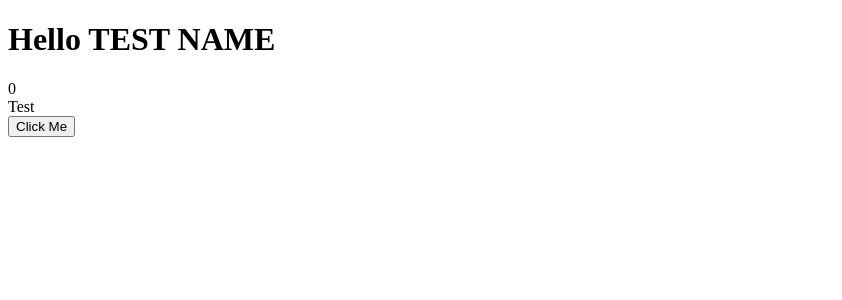
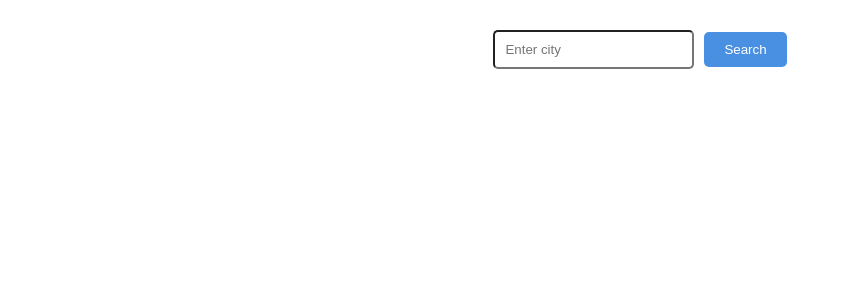
Before and after one commit to SwarajAnand/LPU-SEC-9, a React (Vite) app in the folder React/: page / in a window 1280 px wide. Shown: the top 300 px of the page, without its empty margins (0-842 px from the left). Built offline with nearby package versions, Linux system fonts and the light colour scheme.

Commit message:
Done with the react state and basics of useEffect

```diff
--- a/React/src/App.jsx
+++ b/React/src/App.jsx
@@ -1,12 +1,19 @@
-import Demo from "./components/Demo";
+import WeatherComponent from "./components/24_06_EVE/WeatherComponent";
 
 function App() {
   console.log("App is rendered");
   return (
     <>
-      <Demo />
+      {/* <Demo data={{ name: "TEST NAME" , age: 20, gender: "male"}} /> */}
+      <WeatherComponent />
     </>
   );
 }
 
 export default App;
+
+
+// cc0c6f2482424f69bd874449252406
+
+
+  // http://api.weatherapi.com/v1/current.json?key=cc0c6f2482424f69bd874449252406&q=India&aqi=no
--- /dev/null
+++ b/React/src/components/24_06_EVE/WeatherCard.jsx
@@ -0,0 +1,32 @@
+import React from "react";
+
+const WeatherCard = ({ data }) => {
+  const {
+    current: {
+      condition: { icon, text },
+      humidity,
+    },
+    location: { name, country },
+  } = data;
+
+  return (
+    <div
+      style={{
+        backgroundColor: "#f0f8ff",
+        color: "#333",
+        width: "300px",
+        margin: "30px auto",
+        padding: "20px",
+        borderRadius: "15px",
+        boxShadow: "0 4px 10px rgba(0,0,0,0.1)",
+      }}
+    >
+      <h2 style={{ margin: "10px 0" }}>{name}, {country}</h2>
+      <img src={icon} alt="weather-icon" />
+      <h3 style={{ margin: "10px 0" }}>{text}</h3>
+      <p><strong>Humidity:</strong> {humidity}%</p>
+    </div>
+  );
+};
+
+export default WeatherCard;
--- /dev/null
+++ b/React/src/components/24_06_EVE/WeatherComponent.jsx
@@ -0,0 +1,64 @@
+import React, { useState } from "react";
+import WeatherCard from "./WeatherCard";
+
+const WeatherComponent = () => {
+  const [input, setInput] = useState("");
+  const [data, setData] = useState(null);
+  const [arr, setArr] = useState([]);
+  const apiKey = "cc0c6f2482424f69bd874449252406";
+
+  const addToArray = () => {
+    let newArr = [...arr];
+    newArr.push(input);
+    setArr(newArr);
+  }
+
+  async function apiDataCall() {
+    const jData = await fetch(
+      `http://api.weatherapi.com/v1/current.json?key=${apiKey}&q=${input}&aqi=no`
+    );
+    const data = await jData.json();
+    setData(data);
+  }
+
+  return (
+    <div style={{ textAlign: "center", marginTop: "30px" }}>
+      <input
+        type="text"
+        value={input}
+        placeholder="Enter city"
+        onChange={(e) => setInput(e.target.value)}
+        style={{ padding: "10px", borderRadius: "5px", marginRight: "10px" }}
+      />
+      <button
+        onClick={() => {
+          apiDataCall();
+          addToArray();
+        }}
+        style={{
+          padding: "10px 20px",
+          borderRadius: "5px",
+          backgroundColor: "#4a90e2",
+          color: "#fff",
+          border: "none",
+          cursor: "pointer",
+        }}
+      >
+        Search
+      </button>
+
+      {data && <WeatherCard data={data} />}
+
+
+      {
+        arr.map((item) => {
+          return(
+            <p>{item}</p>
+          )
+        })
+      }
+    </div>
+  );
+};
+
+export default WeatherComponent;
--- /dev/null
+++ b/React/src/components/CustomButton.jsx
@@ -0,0 +1,20 @@
+const CustomButton = (prop) => {
+    console.log(prop);
+  return (
+    <button
+      style={{
+        backgroundColor: prop.buttonData.color,
+        color: "#fff",
+        border: "none",
+        padding: "10px 20px",
+        borderRadius: "5px",
+        cursor: "pointer",
+        fontSize: "16px"
+      }}
+    >
+      {prop.buttonData.name}
+    </button>
+  );
+};
+
+export default CustomButton;
--- a/React/src/components/Demo.jsx
+++ b/React/src/components/Demo.jsx
@@ -1,29 +1,38 @@
 import { useState } from "react";
 import Test from "./Test";
+import CustomButton from "./CustomButton";
 
-function Demo() {
+function Demo(prop) {
+  console.log(prop);
   const name = "TEST NAME";
   var ans = 0;
 
-  const [sum, setSum] = useState(0);
+  const [sum, setSum] = useState(prop.data.name);
 
-  console.log(sum);
+  //   console.log(sum);
 
   const addVal = () => {
     ans = ans + 10;
     // console.log(ans);
     setSum(sum + 1);
-  }
+  };
 
-  console.log("Demo is rendered");
+  //   console.log("Demo is rendered");
   return (
     <>
       <h1>Hello {name}</h1>
       <div>{sum}</div>
       <Test />
-      <button onClick={addVal}>Click Me</button>
+      {/* <button onClick={addVal}>Click Me</button> */}
+
+      <CustomButton buttonData={{ name: "Submit", color: "green" }} />
+      {/* <CustomButton name="Submit" color="green" />
+      <CustomButton name="Submit" color="red" />
+      <CustomButton name="Submit" color="yellow" />
+      <CustomButton name="Submit" color="sky" />
+      <CustomButton name="Submit" color="magwenta" /> */}
     </>
-  )
+  );
 }
 
-export default Demo
+export default Demo;
--- a/React/src/components/Test.jsx
+++ b/React/src/components/Test.jsx
@@ -1,8 +1,39 @@
-import React from "react";
+import React, { useEffect } from "react";
 
 const Test = () => {
-  console.log("Test is getting rerendered");
-  return <div>Test</div>;
+//   console.log("Test is getting rerendered");s
+  const [count, setCount] = React.useState(0);
+
+  console.log("Test is rendered");
+
+  useEffect(() => {
+    console.log("useEffect is called");
+  }, []);
+
+
+    console.log("Test is after useeffect rendered");
+
+  function apiDataCall() {
+    fetch("https://fakestoreapi.com/products")
+      .then((data) => {
+        return data.json();
+      })
+      .then((data) => {
+        // setCount(data);
+        console.log(data);
+      });
+  }
+
+//   apiDataCall();
+
+  function add() {
+    setCount(count + 1);
+  }
+
+//   setCount(count + 1);
+  return <div>
+    <button onClick={add}>Click Me</button>
+  </div>;
 };
 
 export default Test;
```
